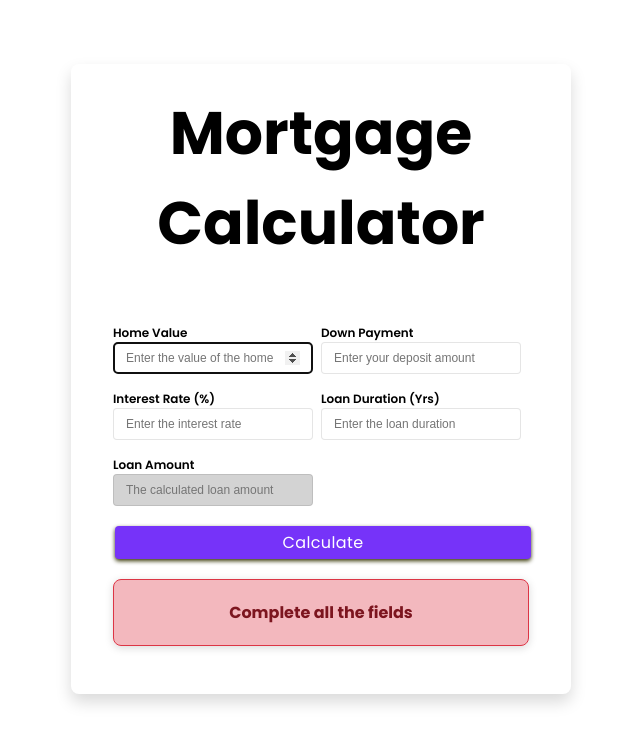
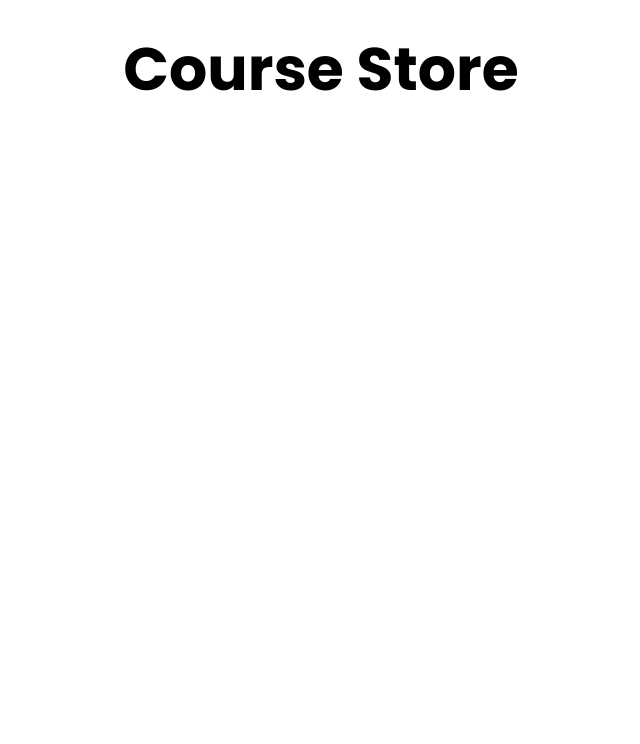
Before and after one commit to spectr-e/react-projects, a React (Vite) app: page / in a window 1280 px wide. Shown: the top 744 px of the page, without its empty margins (319-959 px from the left). Built offline with nearby package versions, Linux system fonts and the light colour scheme.

Commit message:
feat(CourseStoreApp): Create the relevant course dependency folders

```diff
--- a/src/App.jsx
+++ b/src/App.jsx
@@ -26,6 +26,7 @@ import {
   PhoneBookApp,
   ExpenseCalculatorApp,
   MortgageCalcApp,
+  CourseStoreApp,
 } from './Projects'
 
 function App() {
@@ -57,7 +58,8 @@ function App() {
         {/* <AnimatedLoginForm /> */}
         {/* <PhoneBookApp /> */}
         {/* <ExpenseCalculatorApp /> */}
-        <MortgageCalcApp />
+        {/* <MortgageCalcApp /> */}
+        <CourseStoreApp />
       </div>
     </div>
   )
--- a/src/Projects/27-course-store-app/CourseStoreApp.jsx
+++ b/src/Projects/27-course-store-app/CourseStoreApp.jsx
@@ -4,7 +4,7 @@ const CourseStoreApp = () => {
   return (
     <div className='container'>
       {/* TODO: Add a Change Currency component here */}
-      <Title title={'Course Store'} />
+      <Title title={'Course Store'} classes={'title text-center'} />
       {/* TODO: Add course cards here */}
     </div>
   )
```
